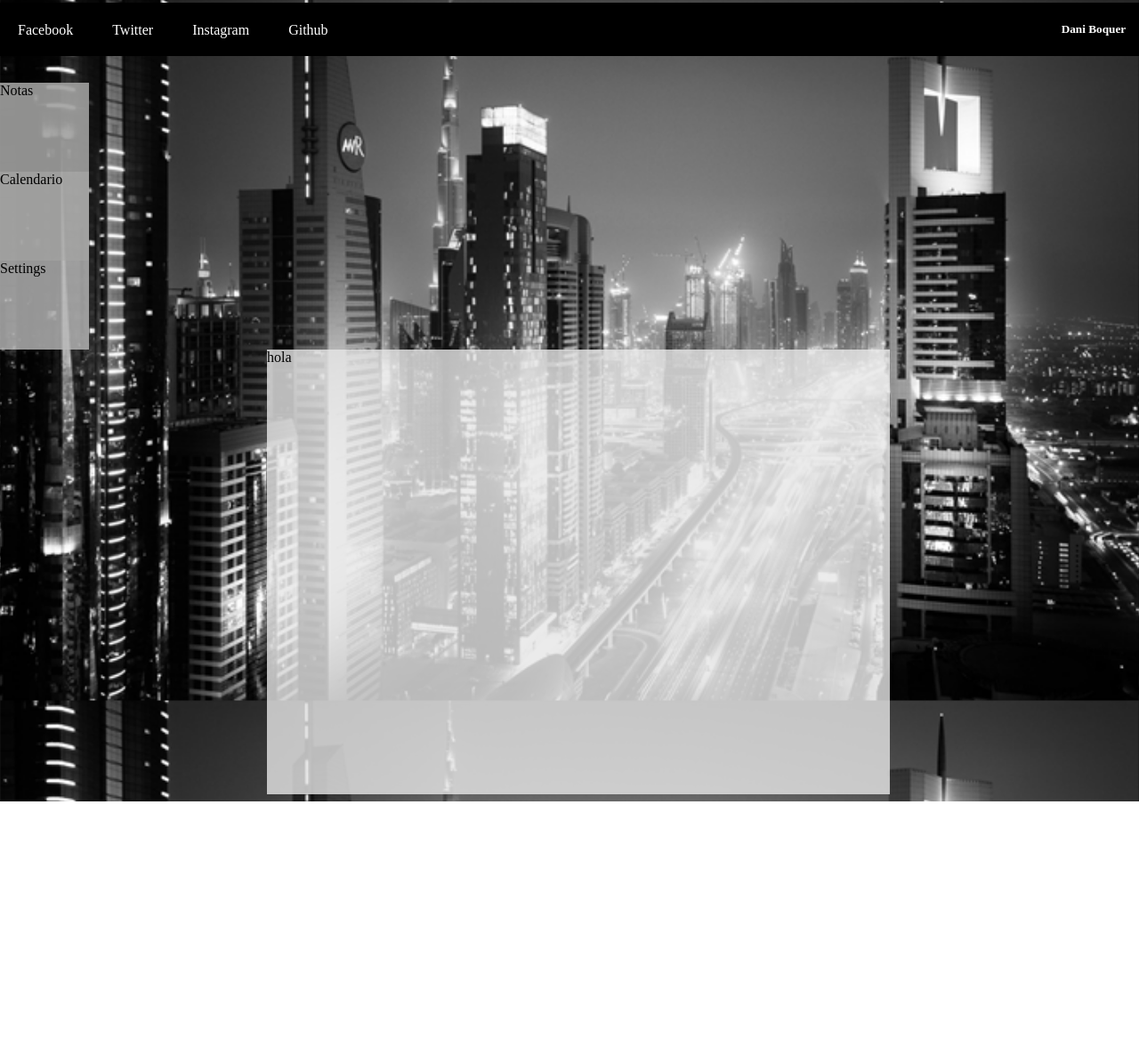
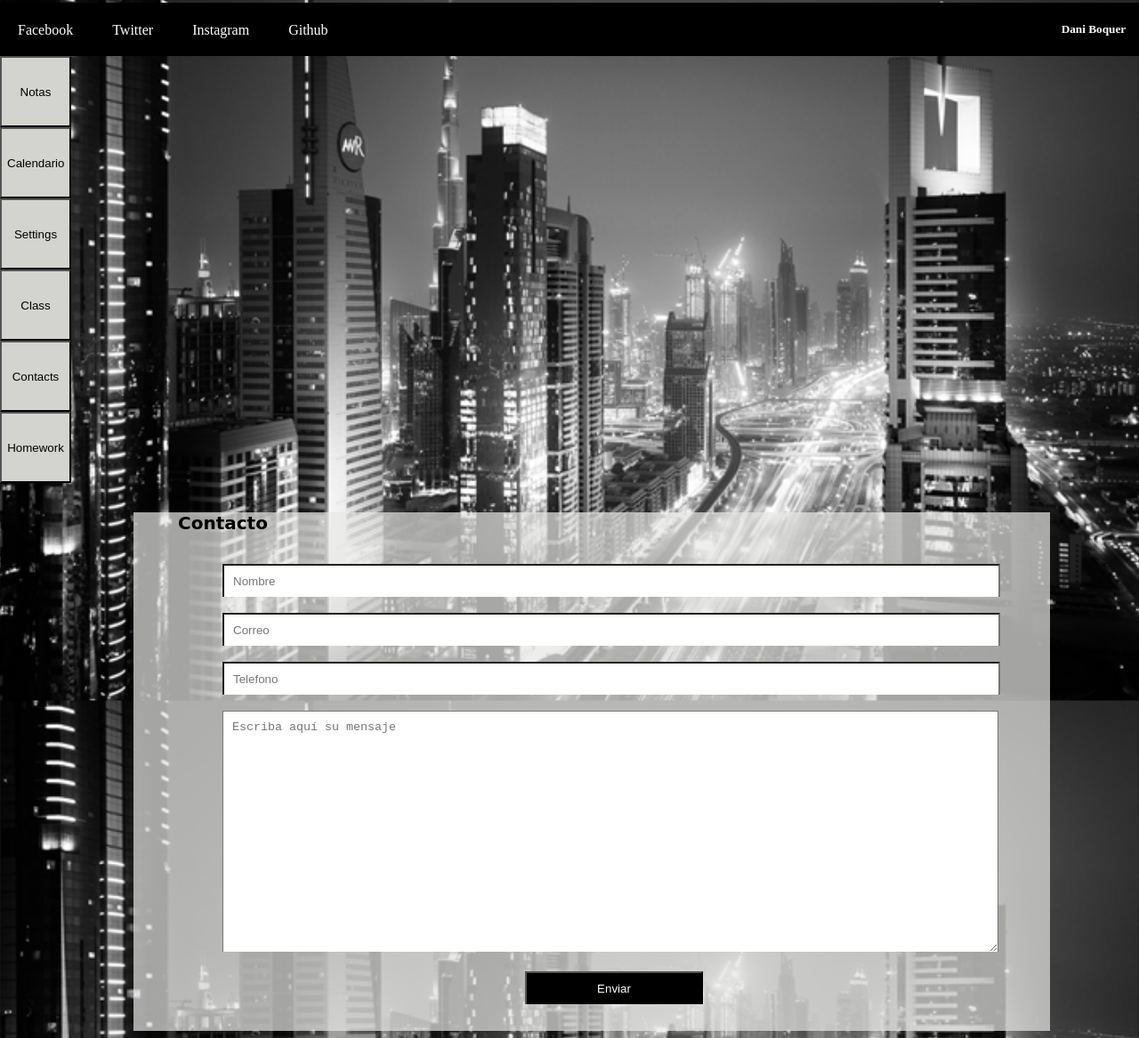
Before and after one commit to boquer/pagina_personal, a plain HTML site: page index.html in a window 1280 px wide. Shown: the part 13-1180 px from the top of the page at 89% size. Before the commit the page ends 914 px from the top, so only its background shows below. Drawn offline with Linux system fonts and the light colour scheme.

Commit message:
Seccion de mensaje

```diff
--- a/css/styles.css
+++ b/css/styles.css
@@ -56,48 +56,51 @@ img{
 
 
 /**Barra lateral izquierda**/
-.notas{
-  display: flex;
-  background-color: rgba(160, 160, 159, 0.9);
-  width: 100px;
-  height: 100px;
-  margin-top: 30px;
-}
 
-.notas:hover{
-  background: #A2A279;
+.herramientas button{
+  width: 80px;
+  height: 80px;
+  background-color:#D3D3D0;
 }
 
 
-.calendario{
-  display: flex;
-  background-color: rgba(176, 176, 174, 0.9);
-  width: 100px;
-  height: 100px;
+
+
+
+
+
+
+
+/**Mensajes**/
+
+form{
+  background-color:rgba(232, 232, 229,0.7);
+  margin-left: 150px;
+  margin-right: 100px;
 }
 
-.calendario:hover{
-  background: #A2A279;
+form h5{
+  color: black;
+  font-size: 20px;
+  font-family: cursive;
+  margin-left: 50px;
 }
 
-.ajustes{
-  display: flex;
-  background-color: rgba(187, 187, 187, 0.8);
-  width: 100px;
-  height: 100px;
+form input, textarea{
+  margin-left: 100px;
+  width: 850px;
+  padding: 10px 10px 10px 10px;
+  border-bottom: 20px;
 }
 
-
-.ajustes:hover{
-  background: #A2A279;
+textarea{
+  min-height: 250px;
 }
 
-
-.static{
-  display: flex; /**Poder realizar un cuadro para los datos**/
-  background-color:rgba(232, 232, 232,.8); /**color de mi cuadro, el .5 es para ponerlo transparente**/
-  margin-left: 300px; /**Margen de mi cuadro**/
-  width: 700px;
-  height: 500px;
-
+#boton{
+  background-color: black;
+  color: white;
+  margin-left: 440px;
+  margin-bottom: 30px;
+  width: 200px;
 }
--- a/index.html
+++ b/index.html
@@ -9,7 +9,9 @@
 </head>
 <body>
 
-<!--En esta sección esrán todas las redes sociales, prácticamente el menú
+<!--En esta sección estar
+
+án todas las redes sociales, prácticamente el menú
 que se encuentra en la parte de arriba -->
   <div class="seccion1">
 
@@ -28,22 +30,66 @@ que se encuentra en la parte de arriba -->
 
 
 
-<!--Segunda parte, aquí estrá la barra quue se encuentra en la parte izquierda
+<!--Segunda parte, aquí estrá la barra que se encuentra en la parte izquierda
 y el cuadro que está en medio de la página-->
 
-  <div class="seccion2">
-    <div class="notas">Notas</div>
-    <div class="calendario">Calendario</div>
-    <div class="ajustes">Settings</div>
+  <section class="herramientas">
+      <a href=""><button>Notas</button></a>
+      <br>
+      <a href=""><button>Calendario</button></a>
+      <br>
+      <a href=""><button>Settings</button></a>
+      <br>
+      <a href="class_rooms.html"><button>Class</button></a>
+      <br>
+      <a href=""><button>Contacts</button></a>
+      <br>
+      <a href=""><button>Homework</button></a>
+  </section>
 
-  </div>
 
-  <div class="central">
-    <div>
-      <div class="static">hola</div>
-    </div>
 
-  </div>
+
+
+
+
+
+
+
+
+
+
+
+
+
+
+
+
+
+
+
+
+  <footer>
+    <form action="index.html">
+      <h5>Contacto</h5>
+      <input type="text" placeholder="Nombre">
+      <br><br>
+      <input type="text" name="" placeholder="Correo">
+      <br><br>
+      <input type="text" name="" placeholder="Telefono">
+      <br><br>
+      <textarea name="mensaje" placeholder="Escriba aquí su mensaje"></textarea>
+      <br><br>
+      <input type="button" name="" value="Enviar" id="boton">
+    </form>
+
+  </footer>
+
+
+
+
+
+
 
 </body>
 </html>
```
Also changed, not shown: class_rooms.html (added, +12 -0 lines), css/class_rooms.css (added).
